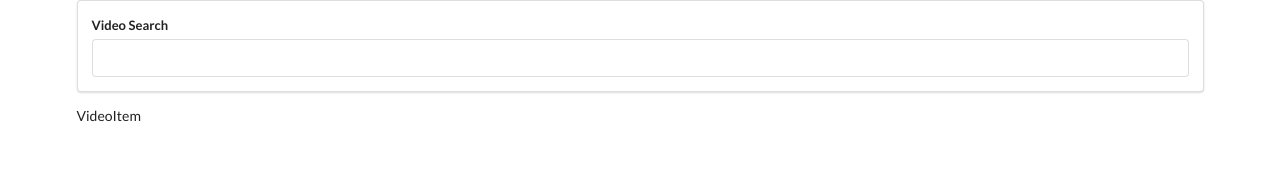
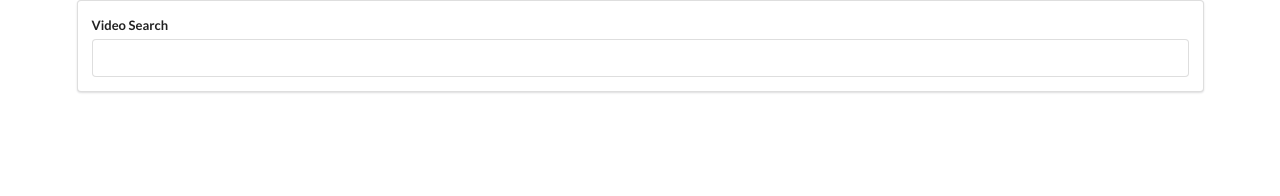
Before and after one commit to amaliaclaire/video-mockup, a React (Create React App) app: page / in a window 1280 px wide. Shown: the top 196 px of the page. Built offline with nearby package versions, Linux system fonts and the light colour scheme.

Commit message:
video titles are being rendered to the app.js from having the videoItem props be pushed to the VideoList

```diff
--- a/src/components/App.js
+++ b/src/components/App.js
@@ -22,7 +22,6 @@ class App extends React.Component {
       <div className="ui container">
         <SearchBar onFormSubmit={this.onTermSubmit}/>
         <VideoList videos={this.state.videos}/>
-        <VideoItem />
       </div>
     )
   }
--- a/src/components/VideoItem.js
+++ b/src/components/VideoItem.js
@@ -1,7 +1,7 @@
 import React from 'react';
 
-const VideoItem = (props) => {
-  return <div>VideoItem</div>
-}
+const VideoItem = ({video}) => {
+  return <div>{video.snippet.title}</div>
+};
 
 export default VideoItem;
--- a/src/components/VideoList.js
+++ b/src/components/VideoList.js
@@ -3,7 +3,8 @@ import VideoItem from './VideoItem';
 
 const VideoList = ({videos}) => {
   const renderedList = videos.map(video => {
-    return <VideoItem />
+    window.thefuckingvideo = video;
+    return <VideoItem video={video}/>
   });
 
   return <div>{renderedList}</div>
```
